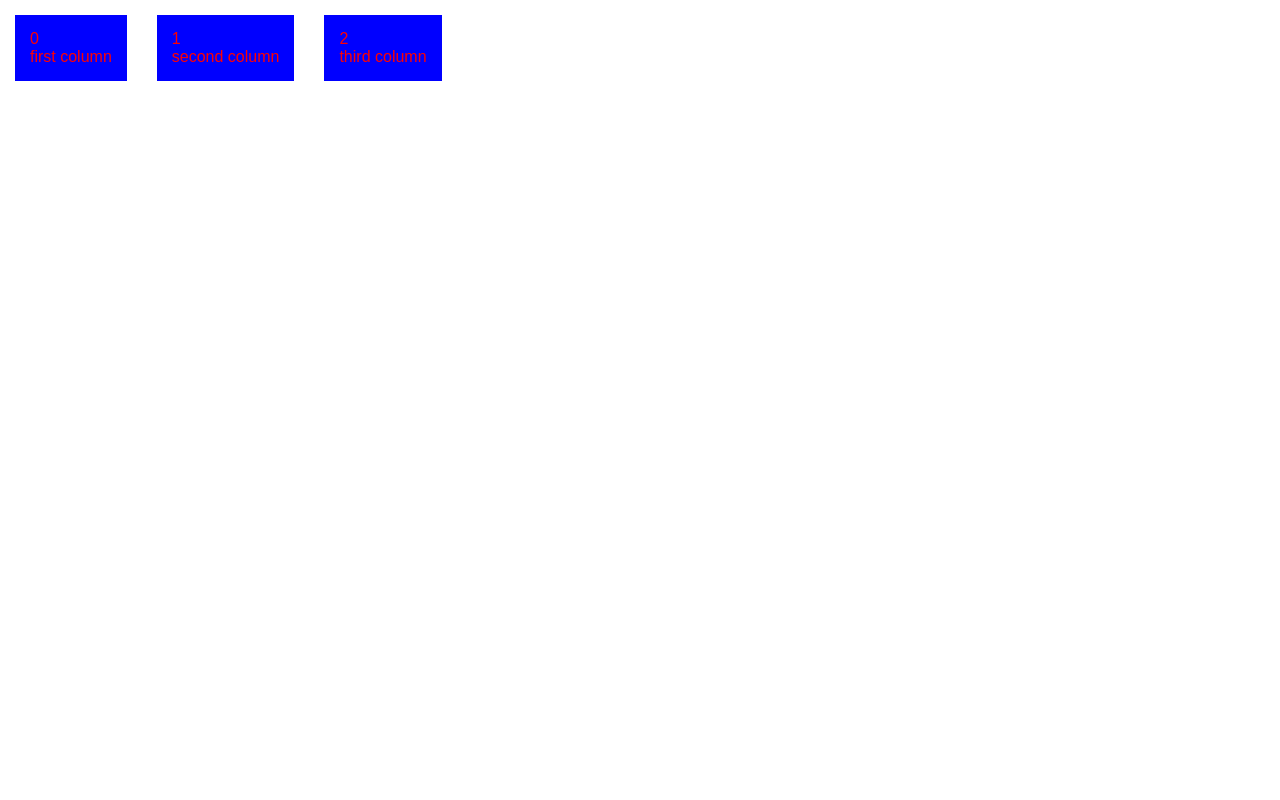
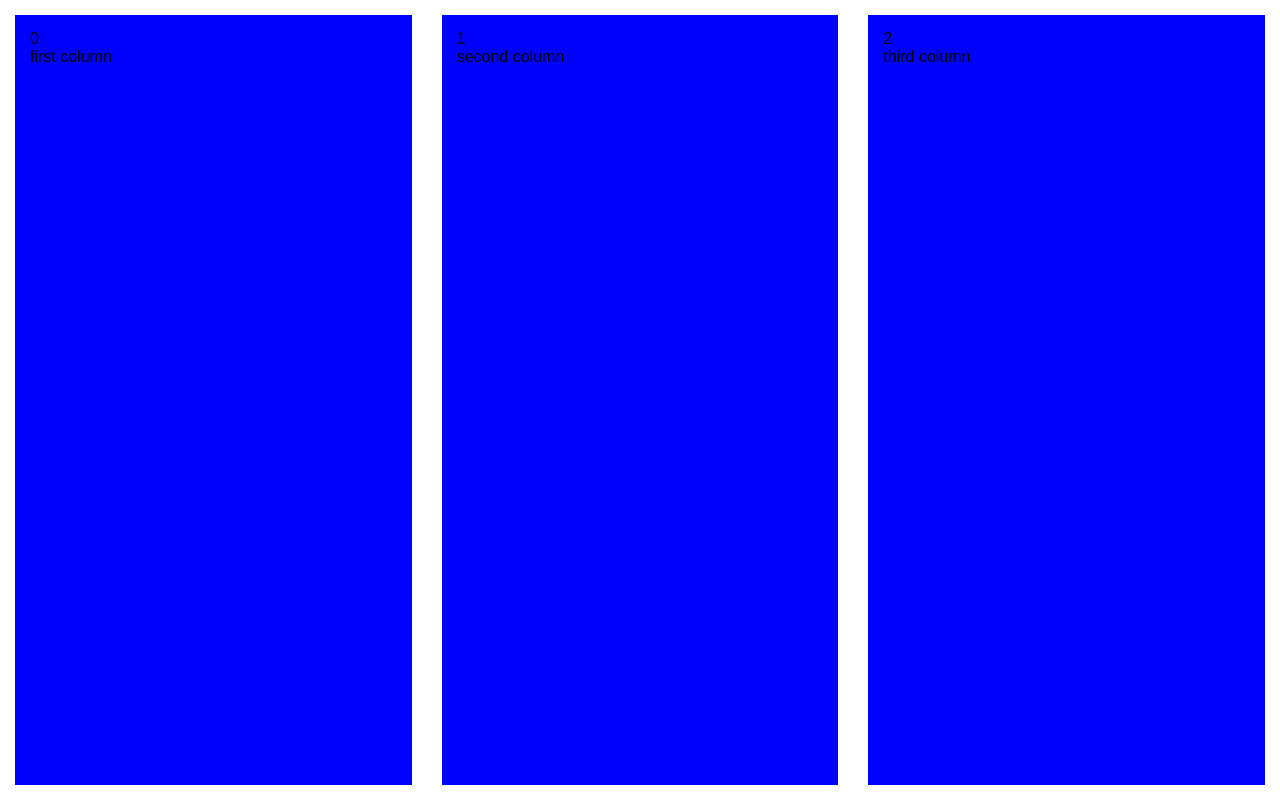
Before and after one commit to bdelate/kanban, a React (Create React App) app in the folder frontend/: page / in a window 1280 px wide. Built offline with nearby package versions, Linux system fonts and the light colour scheme.

Commit message:
Removed default App styling. Created UIContainer and setup flexbox layout for the board and child columns

```diff
--- a/frontend/src/App.css
+++ /dev/null
@@ -1,28 +0,0 @@
-.App {
-  text-align: center;
-}
-
-.App-logo {
-  animation: App-logo-spin infinite 20s linear;
-  height: 80px;
-}
-
-.App-header {
-  background-color: #222;
-  height: 150px;
-  padding: 20px;
-  color: white;
-}
-
-.App-title {
-  font-size: 1.5em;
-}
-
-.App-intro {
-  font-size: large;
-}
-
-@keyframes App-logo-spin {
-  from { transform: rotate(0deg); }
-  to { transform: rotate(360deg); }
-}
--- a/frontend/src/App.js
+++ b/frontend/src/App.js
@@ -7,18 +7,26 @@
 // 3rd party imports
 import styled from 'styled-components';
 
-import './App.css';
+const UIContainer = styled.div`
+  height: 100vh;
+  width: 100vw;
+  display: flex;
+  flex-direction: column;
+`;
 
 const BoardContainer = styled.div`
-  color: red;
+  display: flex;
+  flex: 1;
 `;
 
 class App extends Component {
   render() {
     return (
-      <BoardContainer>
-        <Board></Board>
-      </BoardContainer>
+      <UIContainer>
+        <BoardContainer>
+          <Board></Board>
+        </BoardContainer>
+      </UIContainer>
     );
   }
 }
--- a/frontend/src/components/Column/Column.js
+++ b/frontend/src/components/Column/Column.js
@@ -9,7 +9,7 @@
   padding: 15px;
   margin: 15px;
   background-color: blue;
-  height: 100%;
+  flex: 1;
 `;
 
 
--- a/frontend/src/containers/Board/Board.js
+++ b/frontend/src/containers/Board/Board.js
@@ -10,6 +10,7 @@
 
 const ColumnContainer = styled.div`
   display: flex;
+  flex: 1;
 `;
 
 class Board extends Component {
```
